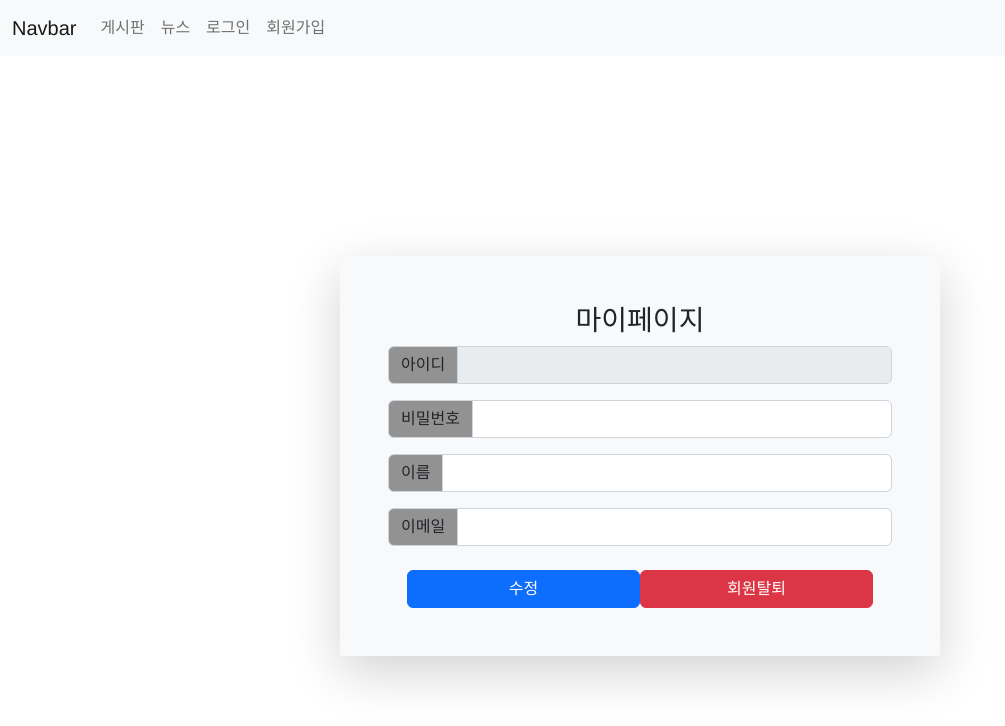
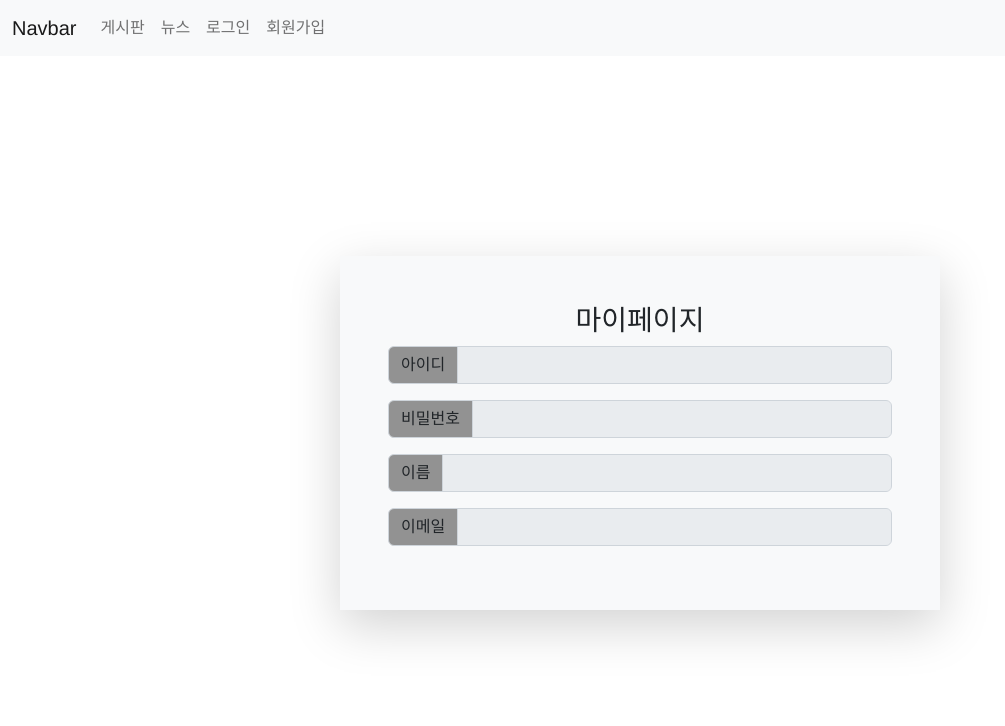
Before and after one commit to Hc-5514/MyHome, a Vue app in the folder front/: page /user in a window 1280 px wide. Shown: the top 726 px of the page, without its empty margins (0-1005 px from the left). Built offline with nearby package versions, Linux system fonts and the light colour scheme; no server answers.

Commit message:
fix: user detail component

```diff
--- a/front/src/components/UserDetail.vue
+++ b/front/src/components/UserDetail.vue
@@ -29,7 +29,7 @@
 
                                     <input
                                     id="userid" type="text" class="form-control"
-                                    v-model="password" :disabled="disabled">
+                                    v-model="password" disabled>
                             </div>
 
                             <!-- 이름 -->
@@ -41,7 +41,7 @@
                                 </span>
                                     <input
                                     id="username" type="text" class="form-control"
-                                    v-model="name" :disabled="disabled">
+                                    v-model="name" disabled>
                             </div>
 
                             <!-- 주소 -->
@@ -52,18 +52,18 @@
                                 이메일
                                 </span> <input
                                     id="email" type="text" class="form-control"
-                                    v-model="email" :disabled="disabled">
+                                    v-model="email" disabled>
                             </div>
 
 
-                            <form style='display: inline'>
+                            <!-- <form style='display: inline'>
                                 <input value="수정" class="btn btn-primary text-center mt-2">
                             </form>
 
 
                             <form style='display: inline'>
                                 <input value="회원탈퇴" class="btn btn-danger text-center mt-2">
-                            </form>
+                            </form> -->
                         </div>
                     </div>
                 </div>
```
